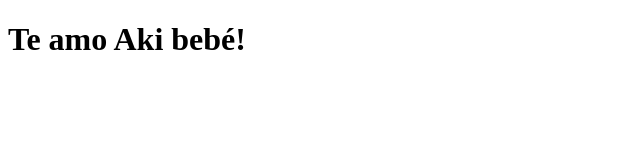
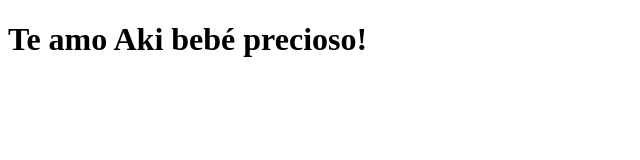
Before and after one commit to Abril-Salaices/TestBedu2, a plain HTML site: page index.html in a window 1280 px wide. Shown: the whole page, without its empty margins (0-640 px from the left). Drawn offline with Linux system fonts and the light colour scheme.

Commit message:
nuevo cambio

```diff
--- a/index.html
+++ b/index.html
@@ -7,6 +7,6 @@
     <title>Documento de prueba</title>
 </head>
 <body>
-    <h1>Te amo Aki bebé!</h1>
+    <h1>Te amo Aki bebé precioso!</h1>
 </body>
 </html>
```
